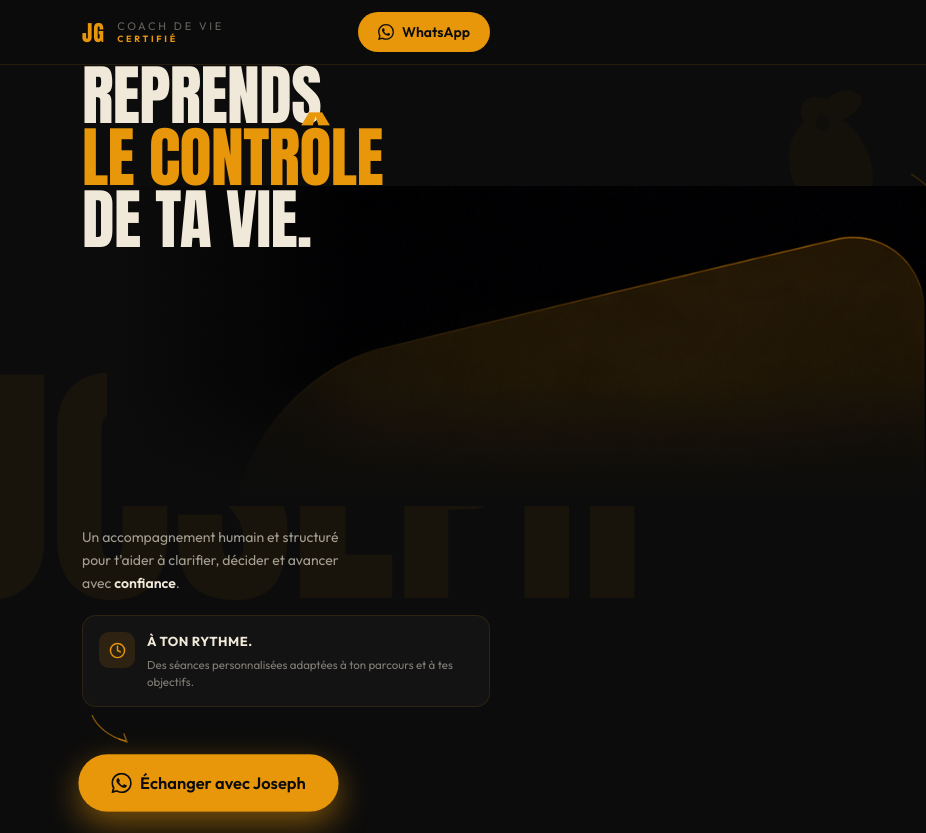
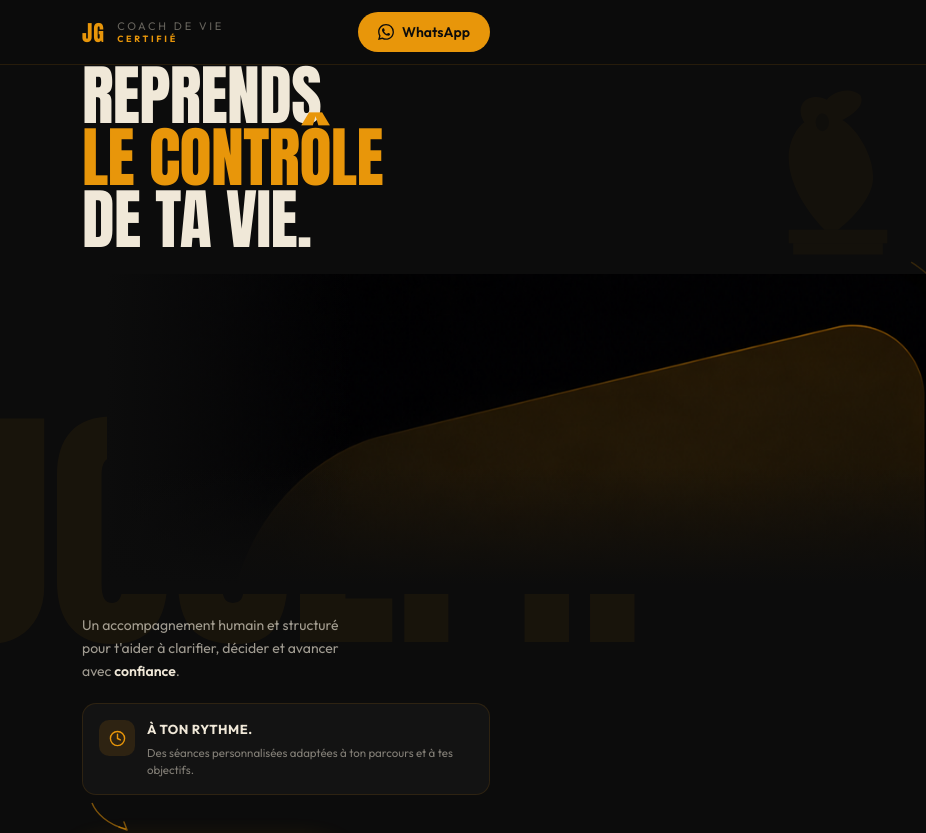
Before and after one commit to kingsnelma-ui/Joseph-GBENOLO-, a React (Vite) app: page / in a window 1280 px wide. Shown: the top 833 px of the page, without its empty margins (354-1280 px from the left). Built offline with nearby package versions, Linux system fonts and the light colour scheme; the HTML template or start-up script is replaced by a standard one.

Commit message:
Fix espacement Hero et image de partage

```diff
--- a/src/App.tsx
+++ b/src/App.tsx
@@ -152,8 +152,8 @@ export default function App() {
           </h1>
         </div>
 
-        {/* Portrait — pulled up to overlap the headline's last line, bleeding right */}
-        <div className="relative w-full" style={{ zIndex: 1, marginTop: '-64px' }}>
+        {/* Portrait — sits cleanly below the headline, bleeding right */}
+        <div className="relative w-full" style={{ zIndex: 1, marginTop: '24px' }}>
           <div className="relative ml-auto" data-reveal="scale" style={{ width: '64%', ['--reveal-delay' as any]: '260ms' }}>
 
             {/* Decorative golden ring behind portrait */}
```
Also changed, not shown: .figma/make/site.json.
